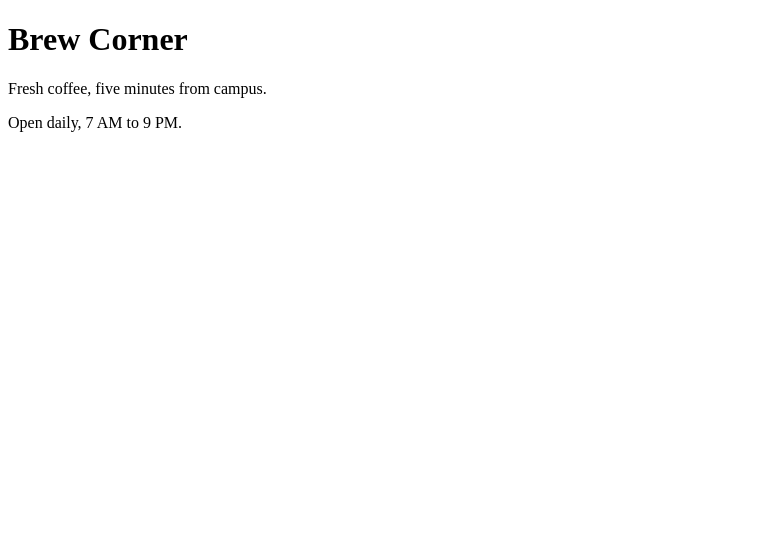
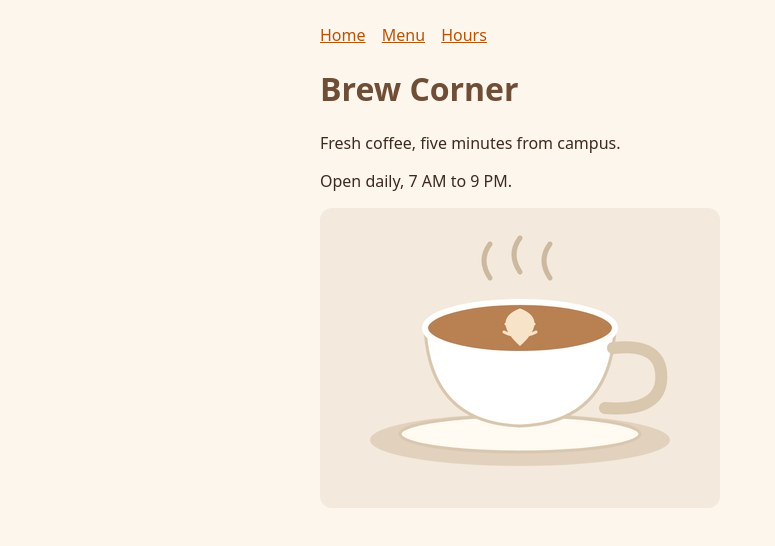
Before and after one commit to iamarkadrian/brew-corner, a plain HTML site: page index.html in a window 1280 px wide. Shown: the whole page, without its empty margins (0-775 px from the left). Drawn offline with Linux system fonts and the light colour scheme.

Commit message:
Add styles and navigation

```diff
--- a/css/style.css
+++ b/css/style.css
@@ -1,3 +1,22 @@
 body {
+  max-width: 640px;
+  margin: 0 auto;
+  padding: 24px;
   font-family: system-ui, Arial, sans-serif;
+  color: #3b2a20;
+  background-color: #fdf6ec;
 }
+
+h1 {
+  color: #6f4e37;
+}
+
+img {
+  max-width: 100%;
+  border-radius: 12px;
+}
+
+nav a {
+  margin-right: 12px;
+  color: #b45309;
+}
--- a/index.html
+++ b/index.html
@@ -4,10 +4,17 @@
   <meta charset="UTF-8">
   <meta name="viewport" content="width=device-width, initial-scale=1.0">
   <title>Brew Corner</title>
+  <link rel="stylesheet" href="css/style.css">
 </head>
 <body>
+  <nav>
+    <a href="index.html">Home</a>
+    <a href="menu.html">Menu</a>
+    <a href="hours.html">Hours</a>
+  </nav>
   <h1>Brew Corner</h1>
   <p>Fresh coffee, five minutes from campus.</p>
   <p>Open daily, 7 AM to 9 PM.</p>
+  <img src="images/latte.jpg" alt="A latte with leaf art in a white cup">
 </body>
 </html>
```
Also changed, not shown: hours.html (+4 -3 lines), menu.html (+1 -0 lines).
